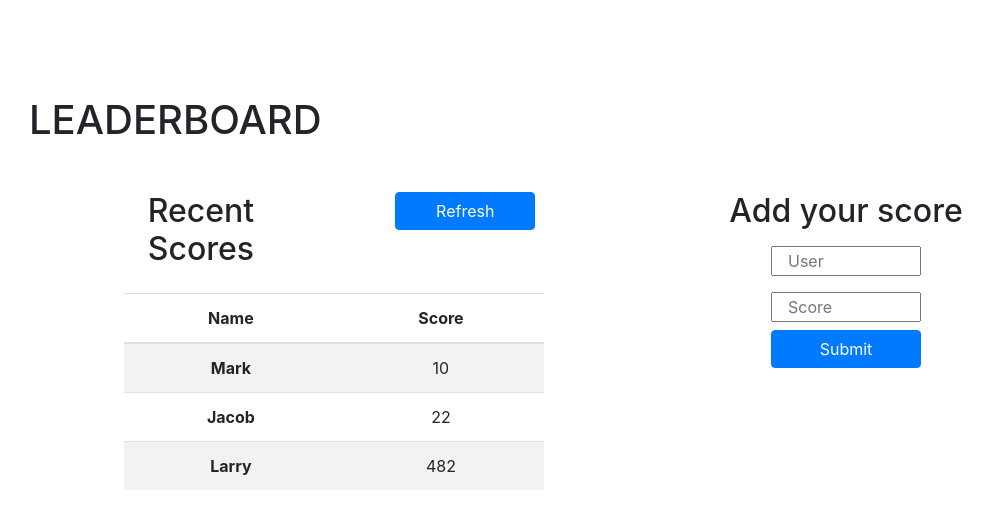
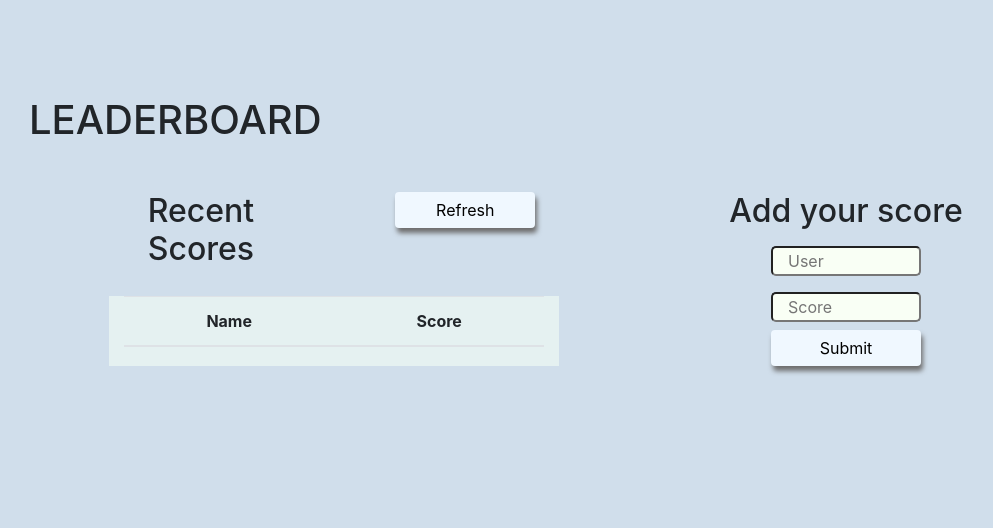
Before and after one commit to Zibilyonik/leaderboard-api, a website built with webpack: page src/index.html in a window 1280 px wide. Shown: the whole page, without its empty margins (50-1043 px from the left). Built offline with nearby package versions, Linux system fonts and the light colour scheme; no server answers.

Commit message:
adjust styling

```diff
--- a/src/index.html
+++ b/src/index.html
@@ -13,7 +13,7 @@
       <div id="Scores" class="col-12 col-lg-5 mx-lg-3 row">
         <div class="scorebtn col justify-content-center row align-items-start mx-auto">
           <h2 class="subtitle h2 col-12 col-lg-7 text-lg-left mx-auto">Recent Scores</h2>
-          <button type="submit" id="RefreshButton" class="btn btn-primary col-5 mx-auto col-lg-4">Refresh</button>
+          <button type="submit" id="RefreshButton" class="btn btn-style btn-primary col-5 mx-auto col-lg-4">Refresh</button>
         </div>
         <div id="ScoreContainer" class="col-12 my-3">
           <table class="table table-striped">
@@ -24,29 +24,17 @@
               </tr>
             </thead>
             <tbody id = "ScoreList">
-              <tr>
-                <th scope="row">Mark</th>
-                <td>10</td>
-              </tr>
-              <tr>
-                <th scope="row">Jacob</th>
-                <td>22</td>
-              </tr>
-              <tr>
-                <th scope="row">Larry</th>
-                <td>482</td>
-              </tr>
             </tbody>
           </table>
         </div>
       </div>
       <div id="AddScore" class="col-12 col-lg-5 mx-3 row justify-content-center align-self-start">
         <h2 class="subtitle h2 col-12 mx-auto">Add your score</h2>
-        <input type="text" name="User" placeholder="User" id="UserText" class="col-7 col-lg-4 mx-auto my-2">
+        <input type="text" name="User" placeholder="User" id="UserText" class="col-7 input-style col-lg-4 mx-auto my-2">
         <div class="w-100"></div>
-        <input type="text" name="Score" placeholder="Score" id="ScoreText" class="col-7 col-lg-4 mx-auto my-2">
+        <input type="text" name="Score" placeholder="Score" id="ScoreText" class="col-7 input-style col-lg-4 mx-auto my-2">
         <div class="w-100"></div>
-        <button type="submit" id="SubmitButton" class="btn btn-primary col-4 mx-auto">Submit</button>
+        <button type="submit" id="SubmitButton" class="btn btn-style btn-primary col-4 mx-auto mb-3">Submit</button>
       </div>
     </div>
     <script src="https://code.jquery.com/jquery-3.2.1.slim.min.js" integrity="sha384-KJ3o2DKtIkvYIK3UENzmM7KCkRr/rE9/Qpg6aAZGJwFDMVNA/GpGFF93hXpG5KkN" crossorigin="anonymous"></script>
--- a/src/style.css
+++ b/src/style.css
@@ -1,4 +1,32 @@
+body {
+  background-color: rgb(208, 222, 235);
+}
 
 #Container {
   margin: 5vh 5vw 0 5vw;
 }
+
+.btn-style {
+  color: black;
+  border: none;
+  background-color: aliceblue;
+  box-shadow: 2px 5px 5px rgb(110, 110, 110);
+}
+
+.btn-style:hover {
+  background-color: rgb(252, 0, 97);
+  color: aliceblue;
+}
+
+.input-style {
+  background-color: rgb(249, 255, 245);
+  border-radius: 5px;
+}
+
+#ScoreContainer {
+  background-color: rgb(229, 241, 241);
+}
+
+thead {
+  border-bottom: 2.5px solid rgb(15, 15, 15);
+}
```
Also changed, not shown: dist/index.html, dist/main.js.
